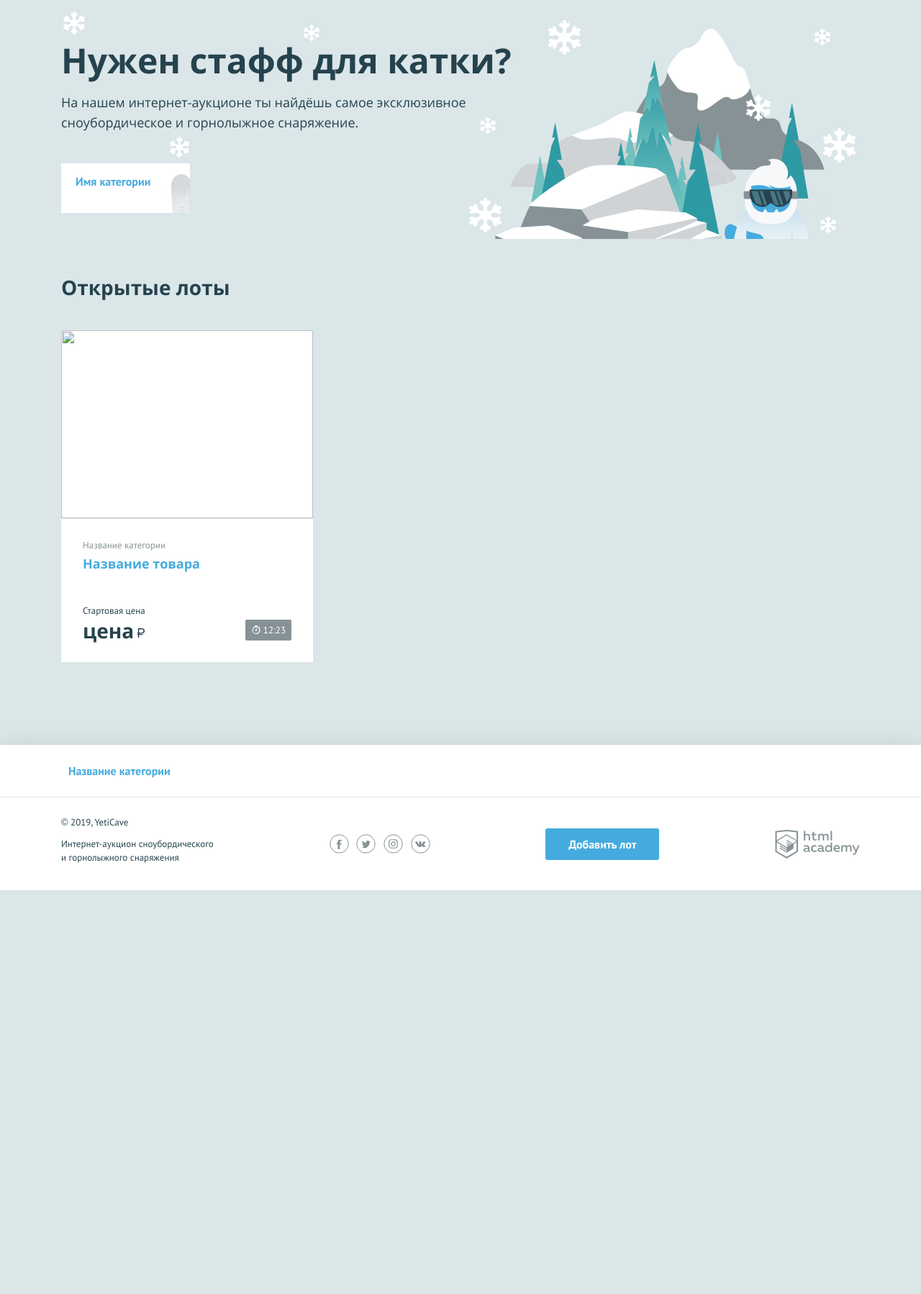
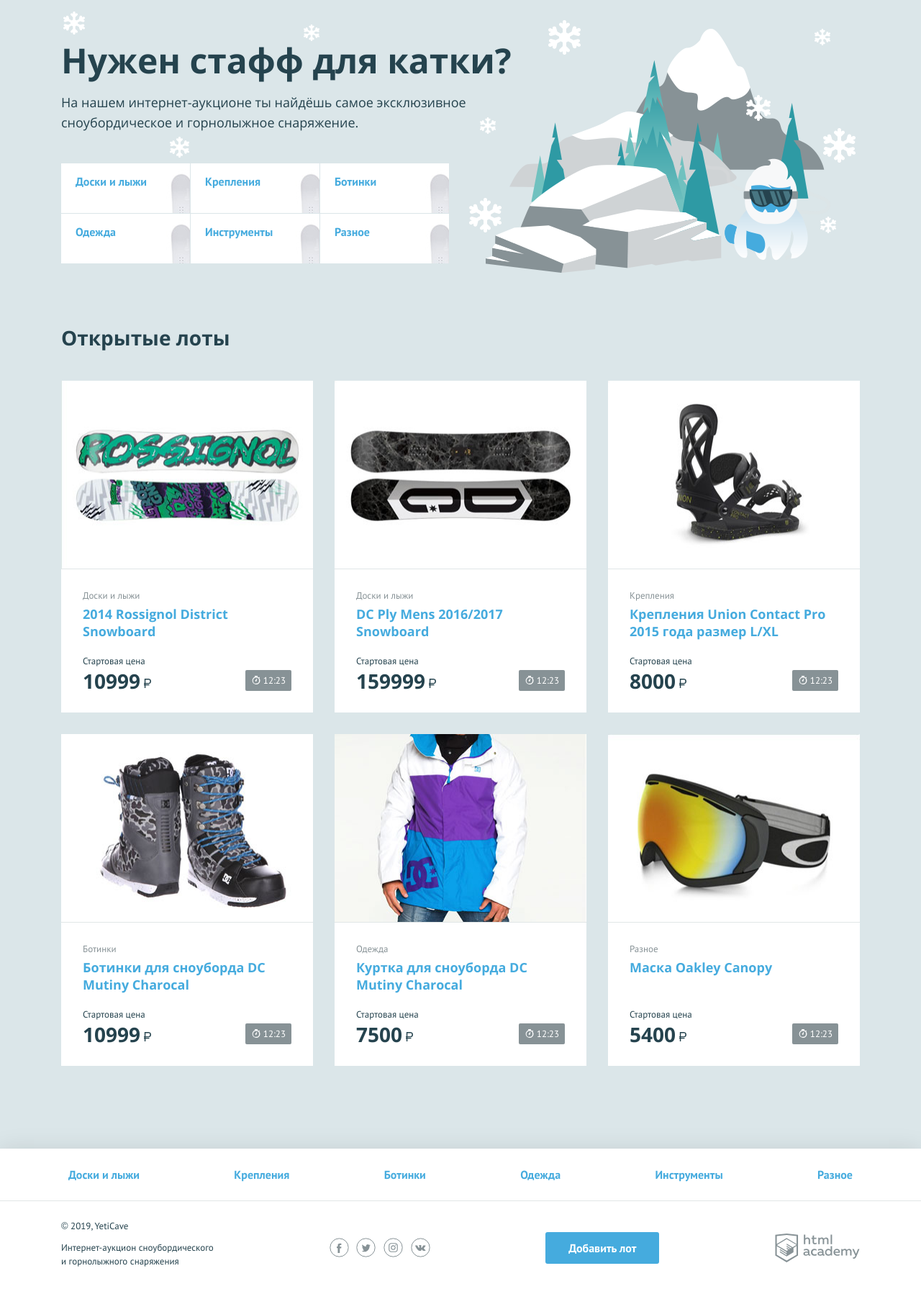
Before and after one commit to Kim0107/yeticave4, a PHP site: page / in a window 1280 px wide. Shown: the part 108-1906 px from the top of the page at 72% size. Before the commit the page ends 1345 px from the top, so only its background shows below. Run offline with PHP 8.4, Linux system fonts and the light colour scheme.

Commit message:
rabota_s_massivami

```diff
--- a/index.php
+++ b/index.php
@@ -2,6 +2,53 @@
 $is_auth = rand(0, 1);
 
 $user_name = 'kim0107'; // укажите здесь ваше имя
+$categories = [
+    "Доски и лыжи",
+    "Крепления",
+    "Ботинки",
+    "Одежда",
+    "Инструменты",
+    "Разное"
+];
+$lot_list = [
+
+    [
+        'title' => '2014 Rossignol District Snowboard',
+        'category' => 'Доски и лыжи',
+        'price' => 10999,
+        'gif' => 'img/lot-1.jpg'
+    ],
+    [
+        'title' => 'DC Ply Mens 2016/2017 Snowboard',
+        'category' => 'Доски и лыжи',
+        'price' => 159999,
+        'gif' => 'img/lot-2.jpg'
+    ],
+    [
+        'title' => 'Крепления Union Contact Pro 2015 года размер L/XL',
+        'category' => 'Крепления',
+        'price' => 8000,
+        'gif' => 'img/lot-3.jpg'
+    ],
+    [
+        'title' => 'Ботинки для сноуборда DC Mutiny Charocal',
+        'category' => 'Ботинки',
+        'price' => 10999,
+        'gif' => 'img/lot-4.jpg'
+    ],
+    [
+        'title' => 'Куртка для сноуборда DC Mutiny Charocal',
+        'category' => 'Одежда',
+        'price' => 7500,
+        'gif' => 'img/lot-5.jpg'
+    ],
+    [
+        'title' => 'Маска Oakley Canopy',
+        'category' => 'Разное',
+        'price' => 5400,
+        'gif' => 'img/lot-6.jpg'
+    ]
+];
 ?>
 <!DOCTYPE html>
 <html lang="ru">
@@ -54,10 +101,13 @@
         <h2 class="promo__title">Нужен стафф для катки?</h2>
         <p class="promo__text">На нашем интернет-аукционе ты найдёшь самое эксклюзивное сноубордическое и горнолыжное снаряжение.</p>
         <ul class="promo__list">
+
             <!--заполните этот список из массива категорий-->
+            <?php foreach ($categories as $item): ?>
             <li class="promo__item promo__item--boards">
-                <a class="promo__link" href="pages/all-lots.html">Имя категории</a>
+                <a class="promo__link" href="pages/all-lots.html"><?=$item;?></a>
             </li>
+            <?php endforeach; ?>
         </ul>
     </section>
     <section class="lots">
@@ -65,18 +115,21 @@
             <h2>Открытые лоты</h2>
         </div>
         <ul class="lots__list">
+
             <!--заполните этот список из массива с товарами-->
+
+            <?php foreach ($lot_list as $lot): ?>
                 <li class="lots__item lot">
                     <div class="lot__image">
-                    <img src="" width="350" height="260" alt="">
+                        <img src="<?=$lot['gif'];?>" width="350" height="260" alt="">
                     </div>
                     <div class="lot__info">
-                    <span class="lot__category">Название категории</span>
-                    <h3 class="lot__title"><a class="text-link" href="pages/lot.html">Название товара</a></h3>
+                        <span class="lot__category"><?=$lot['category'];?></span>
+                        <h3 class="lot__title"><a class="text-link" href="pages/lot.html"><?=$lot['title'];?></a></h3>
                         <div class="lot__state">
                             <div class="lot__rate">
                                 <span class="lot__amount">Стартовая цена</span>
-                            <span class="lot__cost">цена<b class="rub">р</b></span>
+                                <span class="lot__cost"><?=$lot['price'];?><b class="rub">р</b></span>
                             </div>
                             <div class="lot__timer timer">
                                 12:23
@@ -84,6 +137,7 @@
                         </div>
                     </div>
                 </li>
+            <?php endforeach; ?>
         </ul>
     </section>
 </main>
@@ -93,9 +147,11 @@
     <nav class="nav">
         <ul class="nav__list container">
             <!--заполните этот список из массива категорий-->
+            <?php foreach ($categories as $item): ?>
                 <li class="nav__item">
-                <a href="pages/all-lots.html">Название категории</a>
+                    <a href="pages/all-lots.html"><?=$item;?></a>
                 </li>
+            <?php endforeach; ?>
         </ul>
     </nav>
     <div class="main-footer__bottom container">
```
Lines whose indentation alone changed are shown as unchanged.
